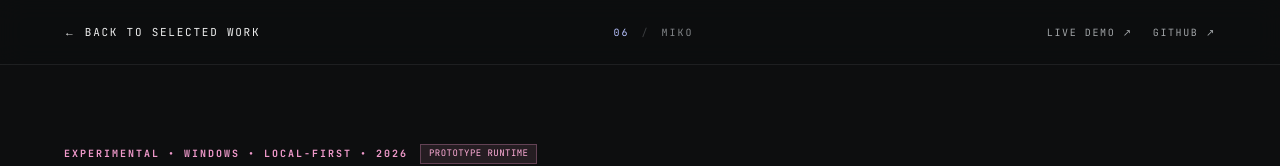
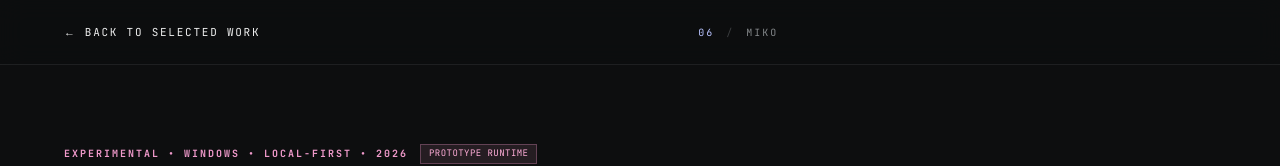
Before and after one commit to DRGYZ/portfolio, a Next.js app: page /work/miko in a window 1280 px wide. Shown: the top 166 px of the page. Built offline with nearby package versions, Linux system fonts and the light colour scheme.

Commit message:
fix(case-study): remove default project links from CaseStudyHeader

```diff
--- a/components/case-study/CaseStudyHeader.tsx
+++ b/components/case-study/CaseStudyHeader.tsx
@@ -10,10 +10,10 @@ interface CaseStudyHeaderProps {
 }
 
 export function CaseStudyHeader({
-  projectNumber = '05',
-  projectTitle = 'Nyxboard',
-  liveDemoUrl = 'https://drgyz.github.io/nyxboard-commerce-dashboard/',
-  gitHubUrl = 'https://github.com/DRGYZ/nyxboard-commerce-dashboard',
+  projectNumber = '01',
+  projectTitle = 'Case Study',
+  liveDemoUrl,
+  gitHubUrl,
 }: CaseStudyHeaderProps) {
   return (
     <header className="fixed inset-x-0 top-0 z-50 border-b border-white/[0.08] bg-background/[0.92] backdrop-blur-md">
```
